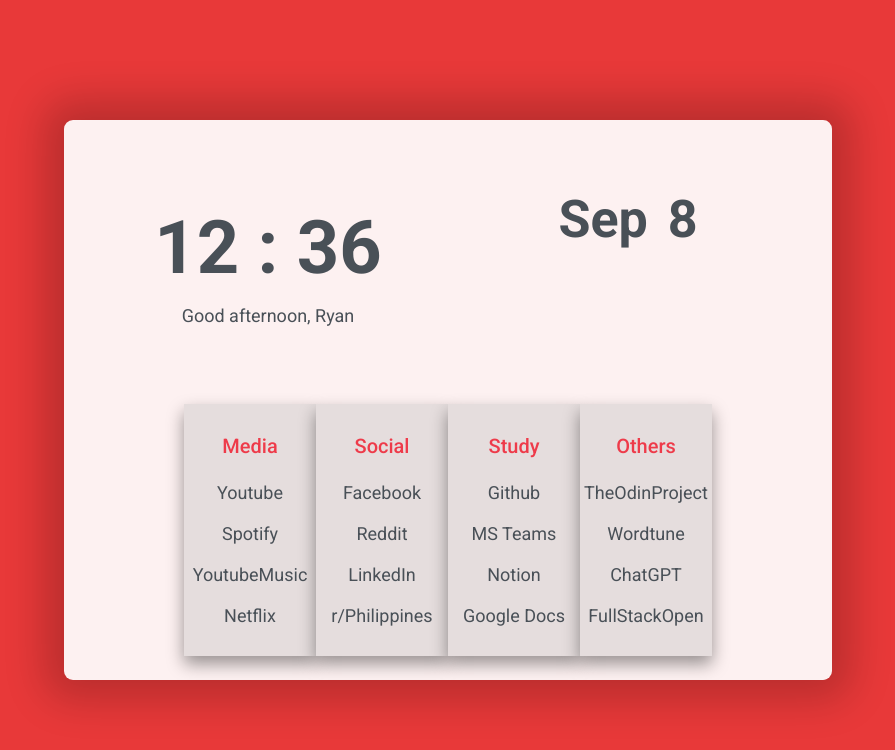
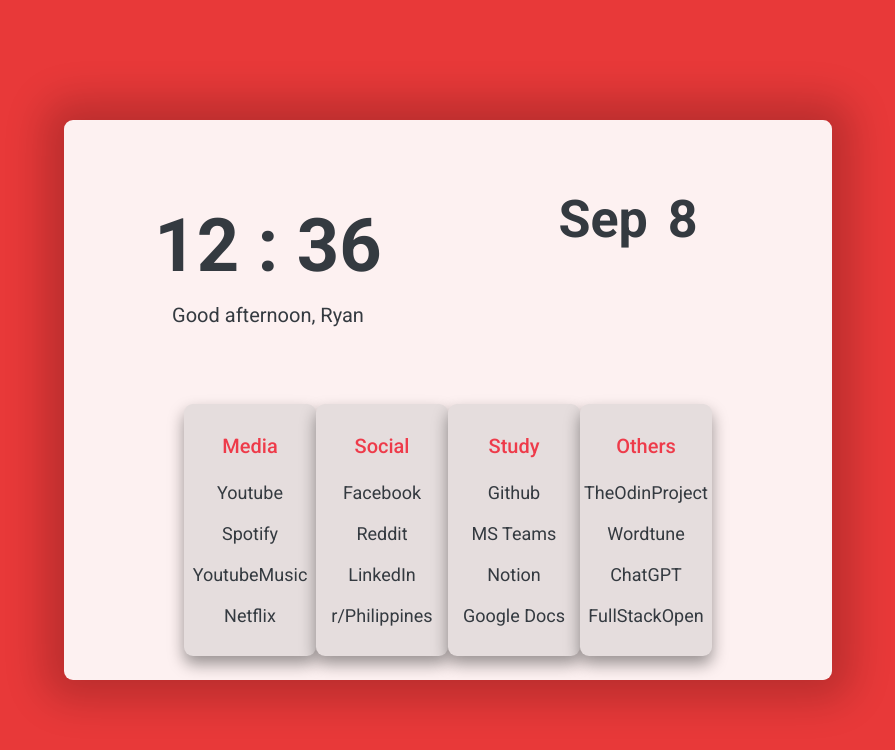
Before and after one commit to Yisaaaa/SimpleStart, a plain HTML site: page index.html in a window 1280 px wide. Shown: the whole page, without its empty margins (192-1087 px from the left). Drawn offline with Linux system fonts and the light colour scheme; no server answers.

Commit message:
small style update

```diff
--- a/style.css
+++ b/style.css
@@ -4,8 +4,8 @@
 :root {
     /* --background-color: #f08080; */
     --background-color: #e83939;
-    --font-color: #495057;
-    --font-color-hover: #343a40;
+    --font-color: #343a40;
+    --font-color-hover: #212529;
     --container-color: #fdf1f1;
     --links-title-color: #ee3b4a;
 }
@@ -65,6 +65,10 @@ body {
     font-weight: 700;
     margin-bottom: 2rem;
     line-height: 1;
+}
+
+.greeting-txt {
+    font-size: 2rem;
 }
 
 /********************/
@@ -127,6 +131,7 @@ body {
     width: 20rem;
     box-shadow: 0 8px 16px rgba(0, 0, 0, 0.4);
     text-align: center;
+    border-radius: 9px;
 }
 
 .col-title {
```
